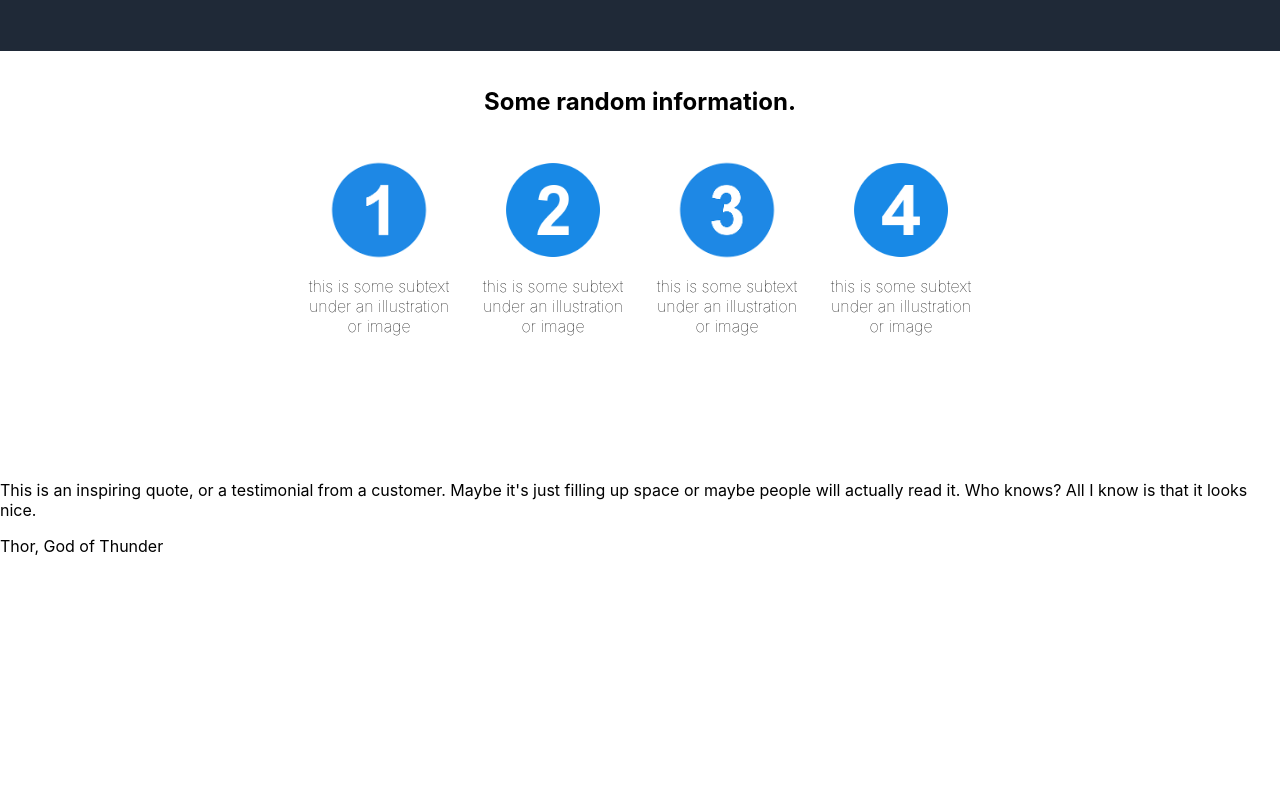
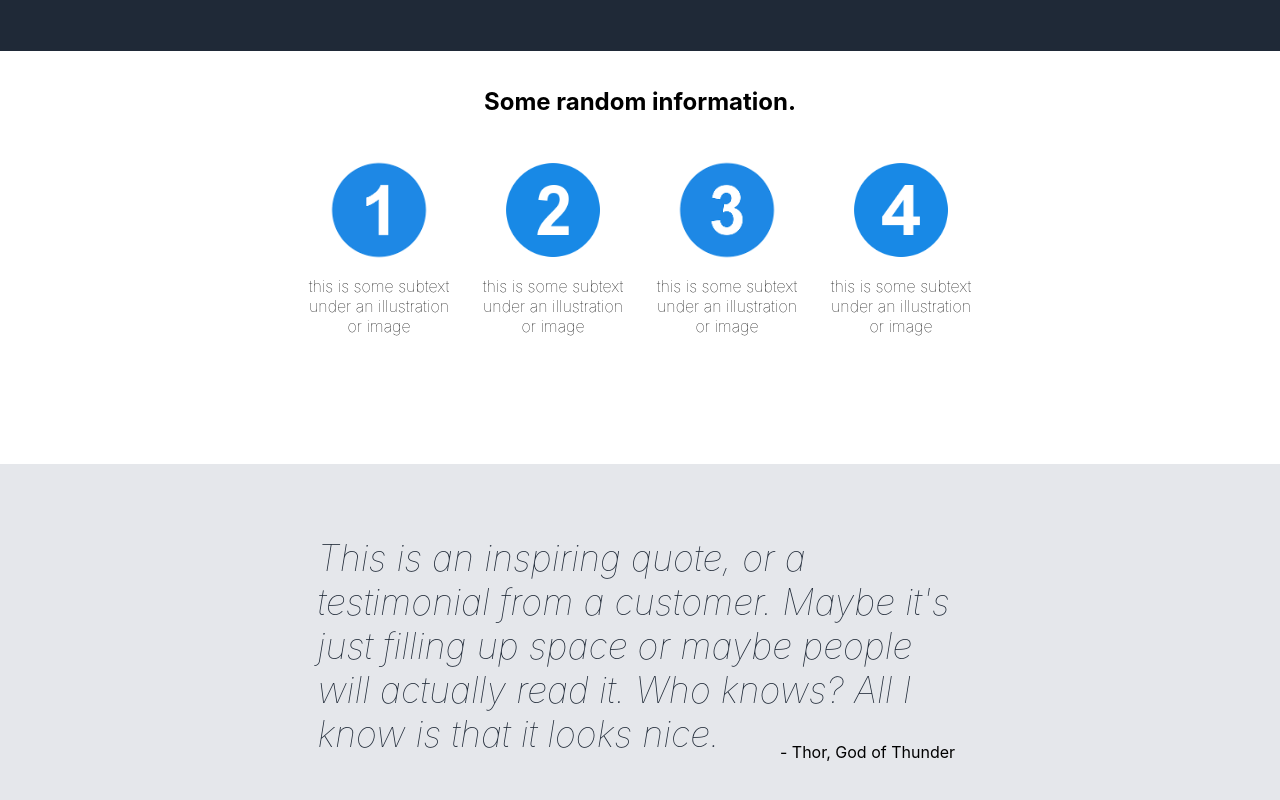
Before and after one commit to JustinKarkossa/odin-landing-page, a plain HTML site: page index.html in a window 1280 px wide. Shown: the part 448-1248 px from the top of the page. Before the commit the page ends 1020 px from the top, so only its background shows below. Drawn offline with Linux system fonts and the light colour scheme.

Commit message:
CSS Third Sector

```diff
--- a/index.html
+++ b/index.html
@@ -83,11 +83,11 @@
 
     <div class="third-sector">
 
-        <div class="third-content">
+        <div class="third-content"></div>
             <p class="quote">This is an inspiring quote, or a testimonial from a customer. Maybe it's just filling up
                 space or maybe people will actually read it. Who knows? All I know is that it looks nice.
             </p>
-            <p class="quote-author">Thor, God of Thunder</p>
+            <p class="quote-author">- Thor, God of Thunder</p>
         </div>
     </div>
 
--- a/style.css
+++ b/style.css
@@ -142,3 +142,32 @@ body {
     font-size: 16px;
     font-weight: 100;
 }
+
+.third-sector {
+    background-color: #e5e7eb;
+    display: flex;
+    flex-flow: column wrap;
+    justify-content: center;
+    align-items: center;
+
+}
+
+
+
+
+
+.quote {
+    font-size: 36px;
+    color: #1F2937;
+    font-style: italic;
+    font-weight: lighter;
+    max-width: 645px;
+    margin-top: 72px;
+
+}
+
+.quote-author {
+    margin-left: 455px;
+    margin-top: -50px;
+    margin-bottom: 72px;
+}
```
